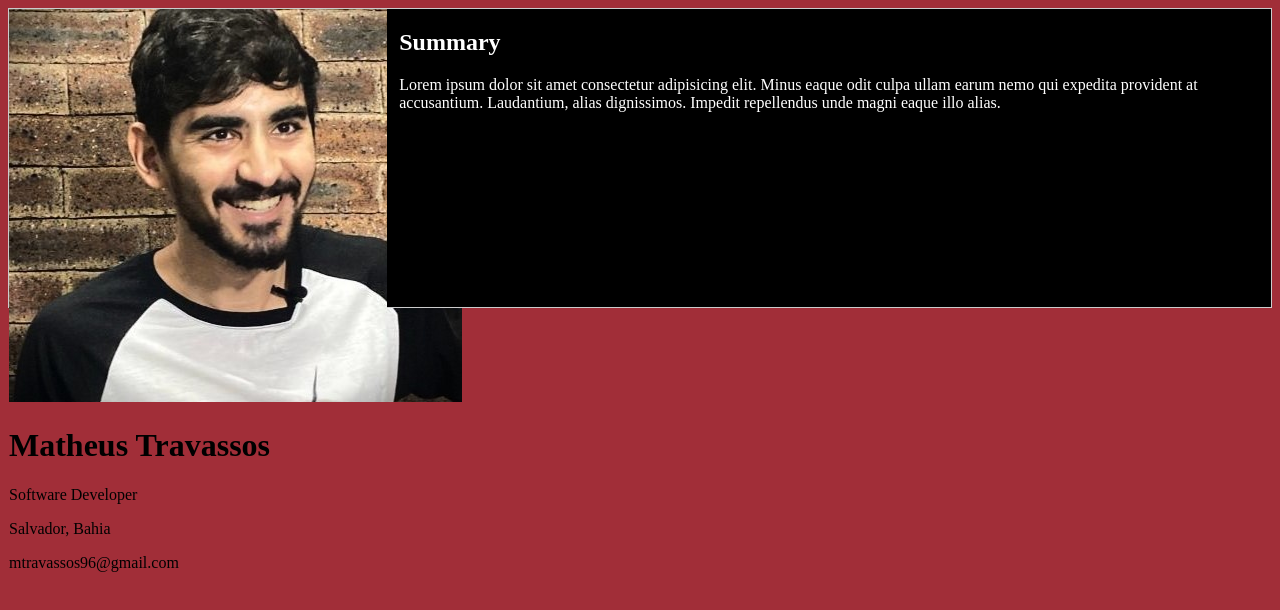
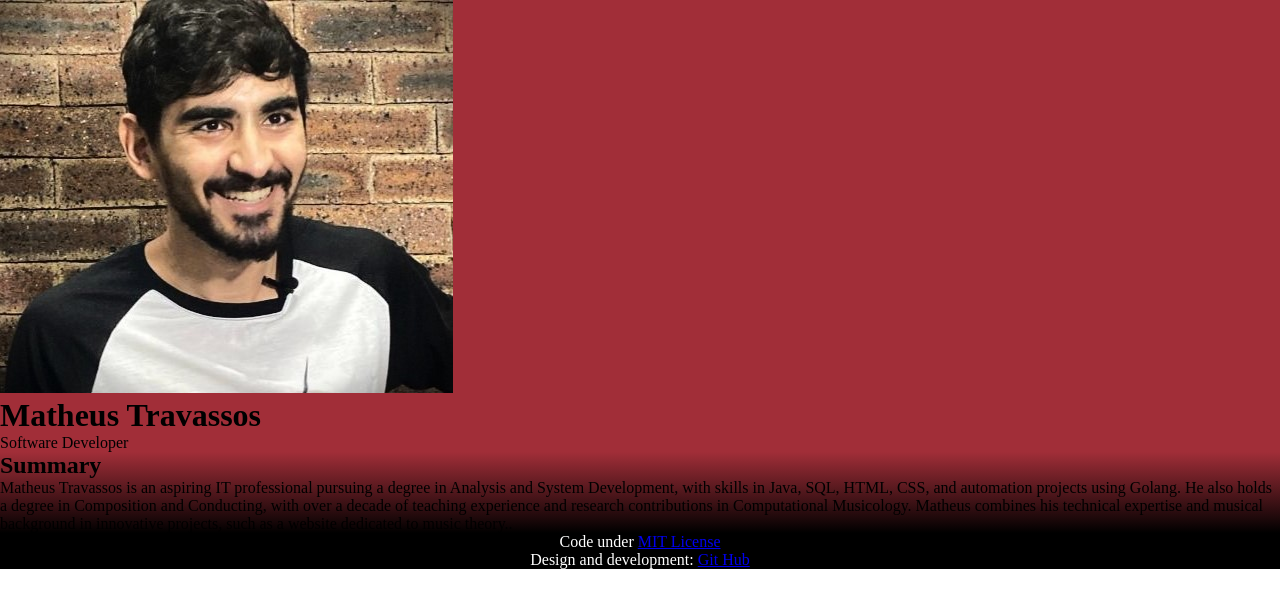
Before and after one commit to mtravassos96/my-resume, a plain HTML site: page index.html in a window 1280 px wide. Drawn offline with Linux system fonts and the light colour scheme.

Commit message:
update structure
first design and content

```diff
--- a/css/index.css
+++ b/css/index.css
@@ -1,27 +1,21 @@
 * {
+    margin: 0;
+    padding: 0;
     box-sizing: border-box;
     font-family: 'Times New Roman', Times, serif;
 }
 
-body {
+.header {
     background-color: #a12e38;
 }
 
-main .tab {
-    float: left;
-    border: 1px solid #ccc;
-    background-color: black;
-    width: 30%;
-    height: 300px;
+.main {
+    background-image: linear-gradient(to bottom, #a12e38, black);
+    height: 100%;
 }
 
-main .summary {
-    float: right;
-    padding: 0px 12px;
-    border: 1px solid #ccc;
+.footer {
+    text-align: center;
+    color: white;
     background-color: black;
-    color: white;
-    width: 70%;
-    border-left: none;
-    height: 300px;
 }
--- a/index.html
+++ b/index.html
@@ -8,20 +8,22 @@
     <title>Matheus Travassos | Resume</title>
 </head>
 <body>
-    <main>
-        <div class="tab">
-            <img src="images/matheus.jpeg" alt="matheus-photo">
-            <h1>Matheus Travassos</h1>
-            <p>Software Developer</p>
-            <p>Salvador, Bahia</p>
-            <p>mtravassos96@gmail.com</p>
-        </div>
-
+    <div class="header">
+        <img src="images/matheus.jpeg" alt="matheus-photo">
+        <h1>Matheus Travassos</h1>
+        <p>Software Developer</p>
+    </div>
+    <div class="main">
         <div class="summary">
             <h2>Summary</h2>
-            <p>Lorem ipsum dolor sit amet consectetur adipisicing elit. Minus eaque odit culpa ullam earum nemo qui expedita provident at accusantium. Laudantium, alias dignissimos. Impedit repellendus unde magni eaque illo alias.</p>
+            <p>
+                Matheus Travassos is an aspiring IT professional pursuing a degree in Analysis and System Development, with skills in Java, SQL, HTML, CSS, and automation projects using Golang. He also holds a degree in Composition and Conducting, with over a decade of teaching experience and research contributions in Computational Musicology. Matheus combines his technical expertise and musical background in innovative projects, such as a website dedicated to music theory..
+            </p>
         </div>
-    </main>
-    <footer></footer>
+    </div>
+    <div class="footer">
+        <p>Code under <a href="https://opensource.org/licenses/MIT">MIT License</a></p>
+        <p>Design and development: <a href="https://github.com/mtravassos96">Git Hub</a></p>
+    </div>
 </body>
 </html>
```
